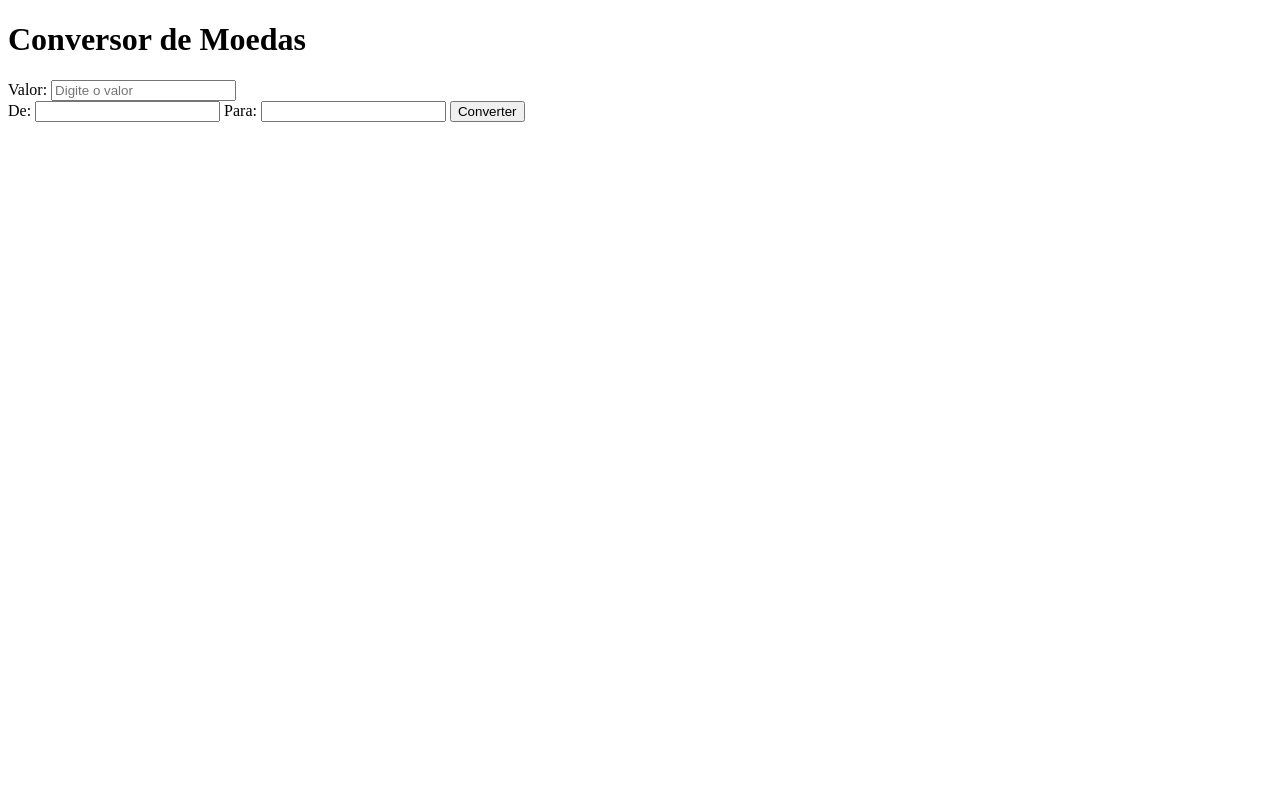
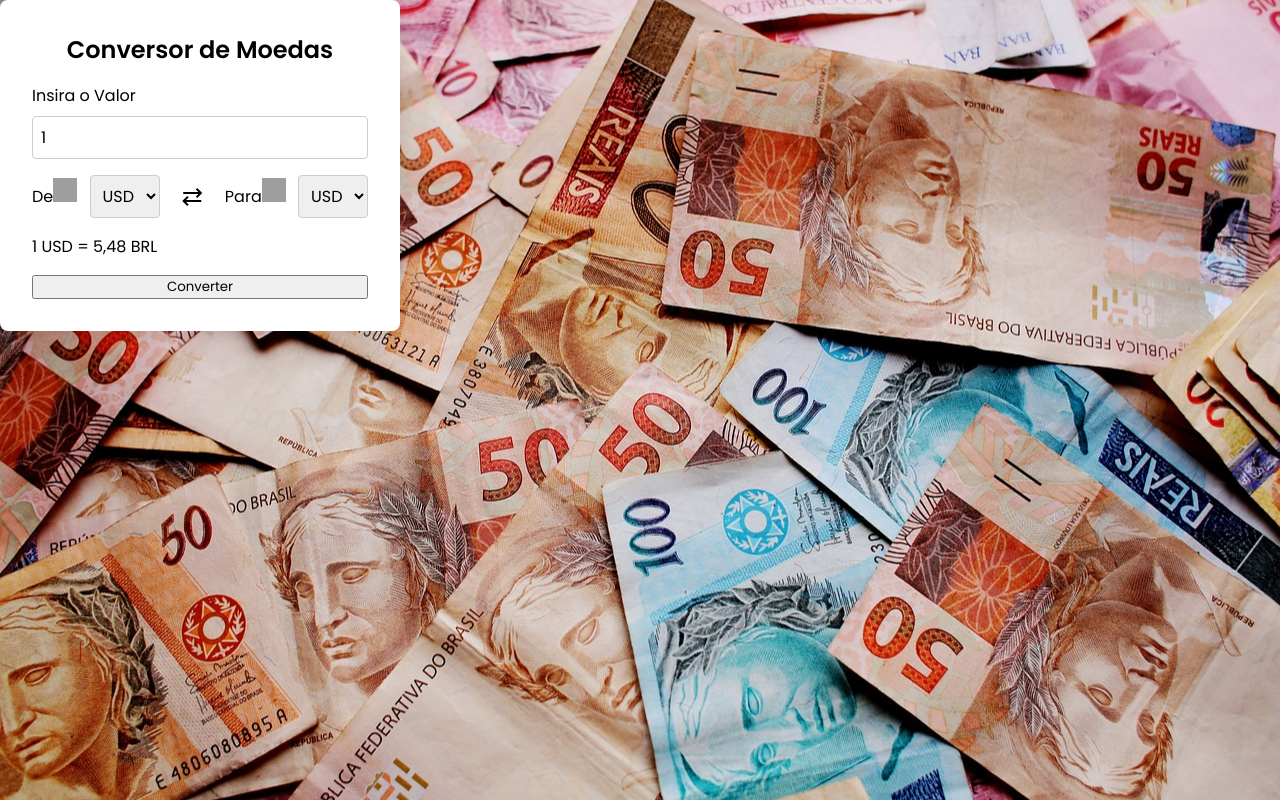
Before and after one commit to M-Vinicius-S/Projeto, a plain HTML site: page index.html in a window 1280 px wide. Drawn offline with nearby package versions, Linux system fonts and the light colour scheme; grey boxes are pictures that could not be loaded.

Commit message:
versão 2
imagem de fundo
inserir bandeiras
APIS
moedas
e butoes

```diff
--- a/css/style.css
+++ b/css/style.css
@@ -0,0 +1,113 @@
+@import url('https://fonts.googleapis.com/css2?family=Poppins:ital,wght@0,100;0,200;0,300;0,400;0,500;0,600;0,700;0,800;0,900;1,100;1,200;1,300;1,400;1,500;1,600;1,700;1,800;1,900&display=swap');
+
+/* Reseta margens e preenchimentos, e define box-sizing */
+* {
+    margin: 0;
+    padding: 0;
+    box-sizing: border-box;
+    font-family: 'Poppins', sans-serif;
+}
+
+/* Estiliza o corpo da página */
+body {
+    margin: 0;
+    padding: 0;
+    font-family: 'Poppins', sans-serif;
+}
+
+/* Adiciona uma imagem de fundo à classe banner */
+.banner {
+    position: absolute;
+    top: 0;
+    left: 0;
+    width: 100%;
+    height: 100vh; /* Altura total da tela */
+    background: url(../img/real.jpg) no-repeat center center; /* Caminho para a imagem */
+    background-size: cover; /* Faz com que a imagem cubra todo o container */
+    z-index: -1; /* Coloca o banner atrás do conteúdo principal */
+
+}
+
+/* Estilo do container principal */
+.container {
+    position: relative; /* Necessário para garantir que o conteúdo esteja sobre a imagem de fundo */
+    background: #fff; /* Fundo branco para o container */
+    padding: 2rem;
+    border-radius: 8px;
+    box-shadow: 0 0 15px rgba(0, 0, 0, 0.1); /* Sombra suave */
+    max-width: 400px; /* Largura máxima */
+    width: 100%; /* Largura completa */
+}
+
+/* Estilo do cabeçalho */
+header {
+    font-size: 1.5rem;
+    font-weight: 600;
+    text-align: center;
+    margin-bottom: 1rem;
+}
+
+/* Estilo do formulário */
+form {
+    display: flex;
+    flex-direction: column;
+}
+
+/* Estilo da seção de valor */
+.valor {
+    margin-bottom: 1rem;
+}
+
+.valor label {
+    display: block;
+    margin-bottom: 0.5rem;
+}
+
+.valor input {
+    width: 100%;
+    padding: 0.5rem;
+    border: 1px solid #ccc;
+    border-radius: 4px;
+    font-size: 1rem;
+}
+
+/* Estilo da lista de moedas */
+.lista {
+    display: flex;
+    align-items: center;
+    justify-content: space-between;
+    margin-bottom: 1rem;
+}
+
+.lista .moedaDe,
+.lista .moedaPara {
+    display: flex;
+    align-items: center;
+}
+
+.lista .moedaDe img,
+.lista .moedaPara img {
+    width: 24px;
+    height: 24px;
+    margin-right: 0.5rem;
+}
+
+.lista select {
+    padding: 0.5rem;
+    border: 1px solid #ccc;
+    border-radius: 4px;
+    font-size: 1rem;
+}
+
+/* Estilo do ícone de troca */
+.material-symbols-outlined {
+    font-size: 2rem;
+    cursor: pointer;
+    margin: 0 1rem;
+}
+
+/* Estilo da taxa de conversão */
+.converter {
+    font-size: 1rem;
+    margin-bottom: 1rem
+}
--- a/index.html
+++ b/index.html
@@ -1,32 +1,64 @@
 <!DOCTYPE html>
-<html lang="pt-BR">
+<html lang="pt-br">
 
 <head>
     <meta charset="UTF-8">
     <meta name="viewport" content="width=device-width, initial-scale=1.0">
     <title>Conversor de Moedas</title>
-    <a href="css/style.css"></a>
-
-
+    <link rel="stylesheet" href="css/style.css">
+    <link rel="stylesheet"
+        href="https://fonts.googleapis.com/css2?family=Material+Symbols+Outlined:opsz,wght,FILL,GRAD@20..48,100..700,0..1,-50..200" />
 </head>
 
 <body>
-    <h1>Conversor de Moedas</h1>
-    <label for="valor">Valor:</label>
-    <input type="number" id="valor" step="0.01" placeholder="Digite o valor" /><br>
-
-    <label for="moedaDe">De:</label>
-    <input type="number" id="valor" step="0.01" placeholder="">
-
-    <label for="moedaPara">Para:</label>
-   <input type="number" id="valor" step="0.01" placeholder=" ">
-
-    <button onclick="converter()">Converter</button>
-
-    <p id="resultado"></p>
+    <div class="banner" ></div>
+    <div class="container">
+        <header>Conversor de Moedas</header>
+        <form action="#" id="currency-converter">
+            <div class="valor">
+                <label for="value">Insira o Valor</label>
+                <input type="number" id="value" value="1" step="any">
+            </div>
+            <div class="lista">
+                <div class="moedaDe">
+                    <label for="currency-from">De</label>
+                    <div class="selecao">
+                        <img src="https://flagsapi.com/US/flat/64.png" alt="Bandeira dos EUA">
+                        <select id="currency-from">
+                            <option value="USD">USD</option>
+                            <option value="BRL">BRL</option>
+                            <option value="EUR">EUR</option>
+                            <option value="JPY">JPY</option>
+                            <option value="ARS">ARS</option>
+                        </select>
+                    </div>
+                </div>
+                <span class="material-symbols-outlined">sync_alt</span>
+                <div class="moedaPara">
+                    <label for="currency-to">Para</label>
+                    <div class="selecao">
+                        <img src="https://flagsapi.com/BR/flat/64.png" alt="Bandeira do Brasil">
+                        <select id="currency-to">
+                            <option value="USD">USD</option>
+                            <option value="BRL">BRL</option>
+                            <option value="EUR">EUR</option>
+                            <option value="JPY">JPY</option>
+                            <option value="ARS">ARS</option>
+                        </select>
+                    </div>
+                </div>
+            </div>
+            <div class="converter" id="conversion-rate">1 USD = 5,48 BRL</div>
+            <button type="submit">Converter</button>
+        </form>
+    </div>
+    <script>
+        // JavaScript para a funcionalidade de conversão pode ser adicionado aqui
+        document.getElementById('currency-converter').addEventListener('submit', function (e) {
+            e.preventDefault();
+            // Lógica para converter as moedas e atualizar a taxa de conversão
+        });
+    </script>
 </body>
-<script>
-
-</script>
 
 </html>
```
Also changed, not shown: img/arrowsblack.png (added), js/script.js (added).
